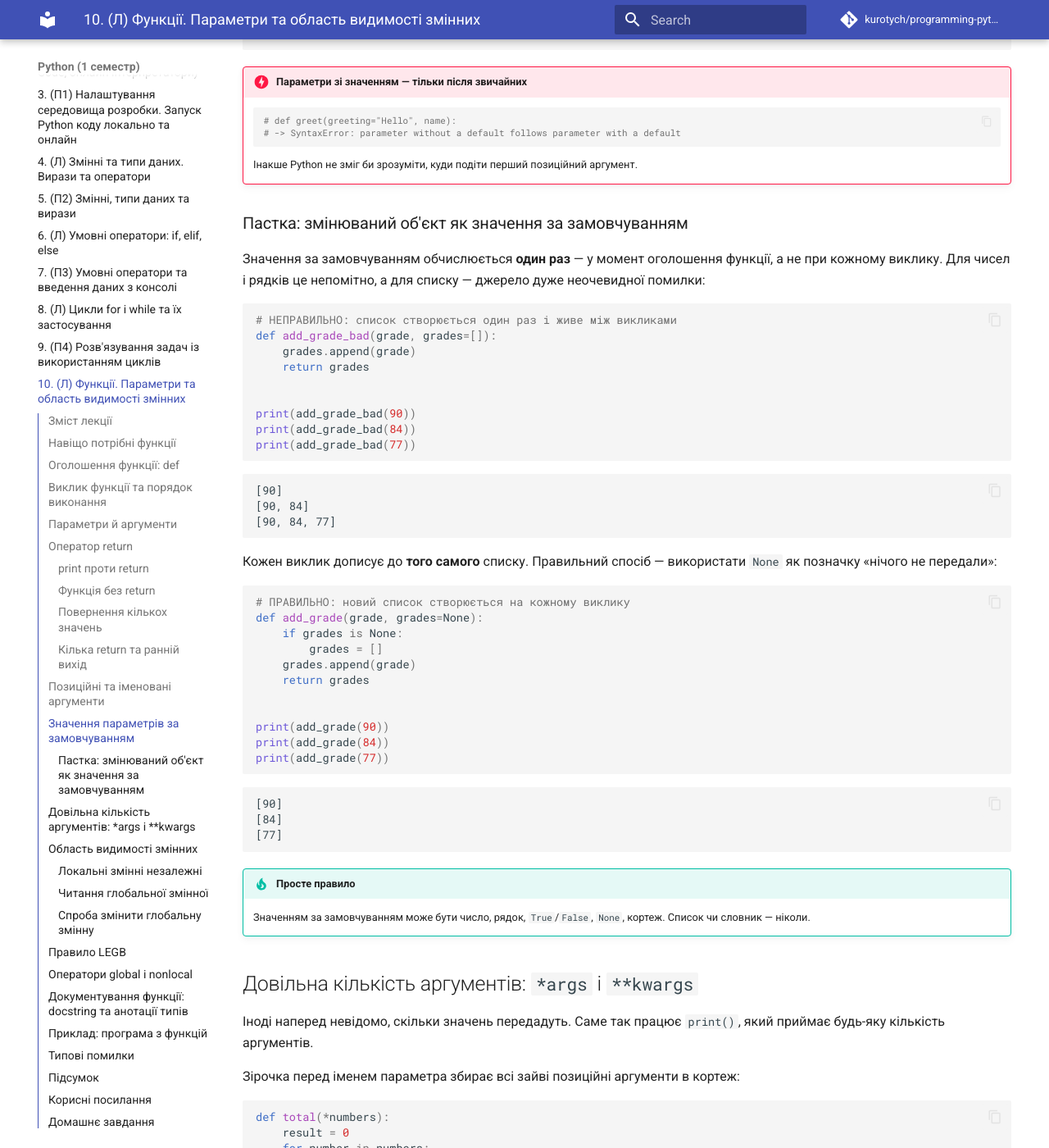
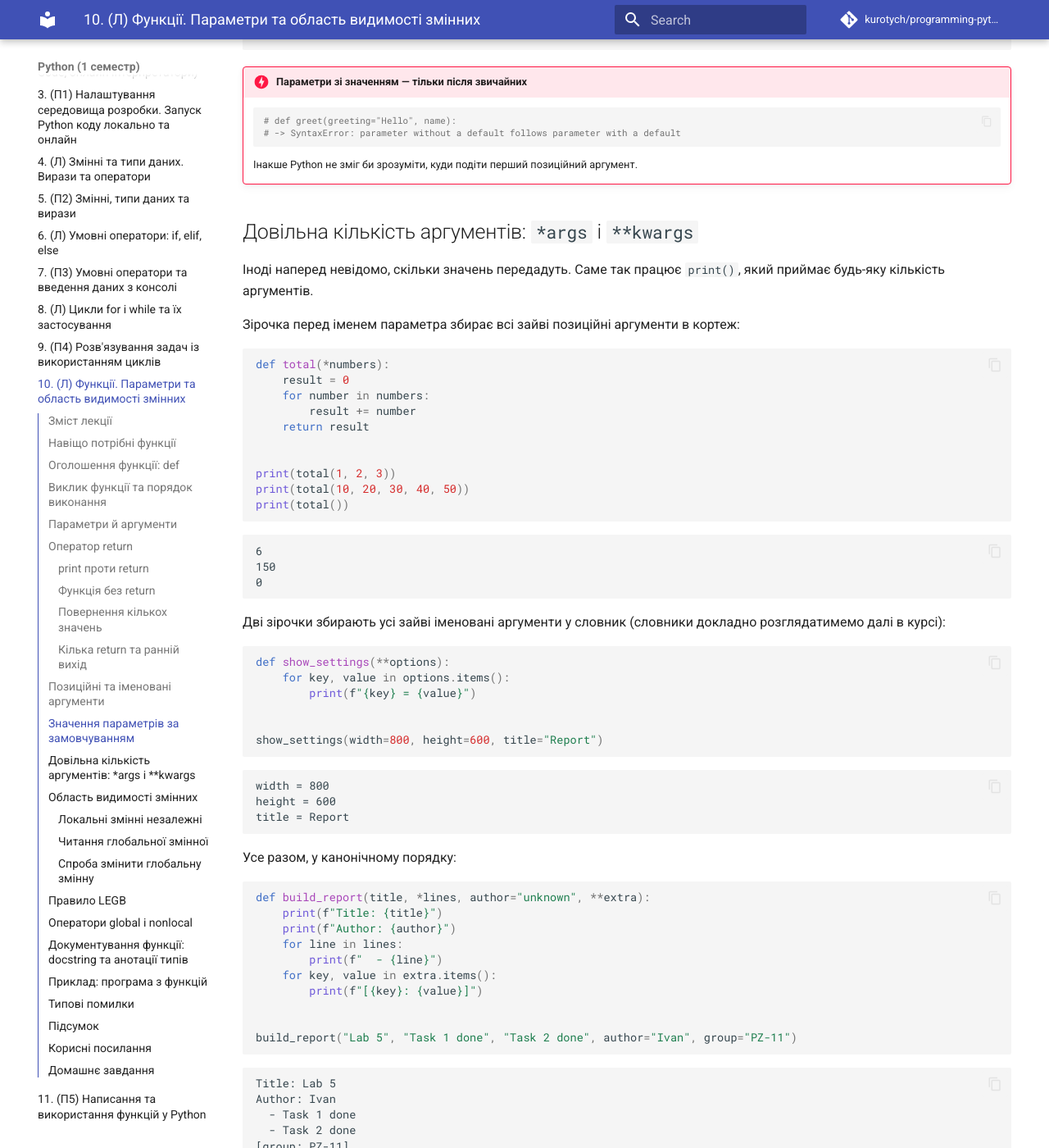
Before and after one commit to kurotych/programming-python-1sem, an MkDocs documentation site: the page built from docs/module1/10-functions-lecture.md, in a window 1280 px wide and 1400 px high, scrolled down 10495 px. Shown: the whole window at 82% size. Built offline with MkDocs 1.6.1 and Material for MkDocs 9.7.7, drawn with Linux system fonts in a browser that asks for light colours; comment, search, counter and statistics services are not loaded.

Commit message:
Edit lect 10

````diff
--- a/docs/module1/10-functions-lecture.md
+++ b/docs/module1/10-functions-lecture.md
@@ -500,53 +500,6 @@ print(average_of_three(90, 84, 77, digits=4))
     ```
 
     Інакше Python не зміг би зрозуміти, куди подіти перший позиційний аргумент.
-
-### Пастка: змінюваний об'єкт як значення за замовчуванням
-
-Значення за замовчуванням обчислюється **один раз** — у момент оголошення функції, а не при кожному виклику. Для чисел і рядків це непомітно, а для списку — джерело дуже неочевидної помилки:
-
-```python
-# НЕПРАВИЛЬНО: список створюється один раз і живе між викликами
-def add_grade_bad(grade, grades=[]):
-    grades.append(grade)
-    return grades
-
-
-print(add_grade_bad(90))
-print(add_grade_bad(84))
-print(add_grade_bad(77))
-```
-
-```text
-[90]
-[90, 84]
-[90, 84, 77]
-```
-
-Кожен виклик дописує до **того самого** списку. Правильний спосіб — використати `None` як позначку «нічого не передали»:
-
-```python
-# ПРАВИЛЬНО: новий список створюється на кожному виклику
-def add_grade(grade, grades=None):
-    if grades is None:
-        grades = []
-    grades.append(grade)
-    return grades
-
-
-print(add_grade(90))
-print(add_grade(84))
-print(add_grade(77))
-```
-
-```text
-[90]
-[84]
-[77]
-```
-
-!!! tip "Просте правило"
-    Значенням за замовчуванням може бути число, рядок, `True`/`False`, `None`, кортеж. Список чи словник — ніколи.
 
 ## Довільна кількість аргументів: `*args` і `**kwargs`
 
````
